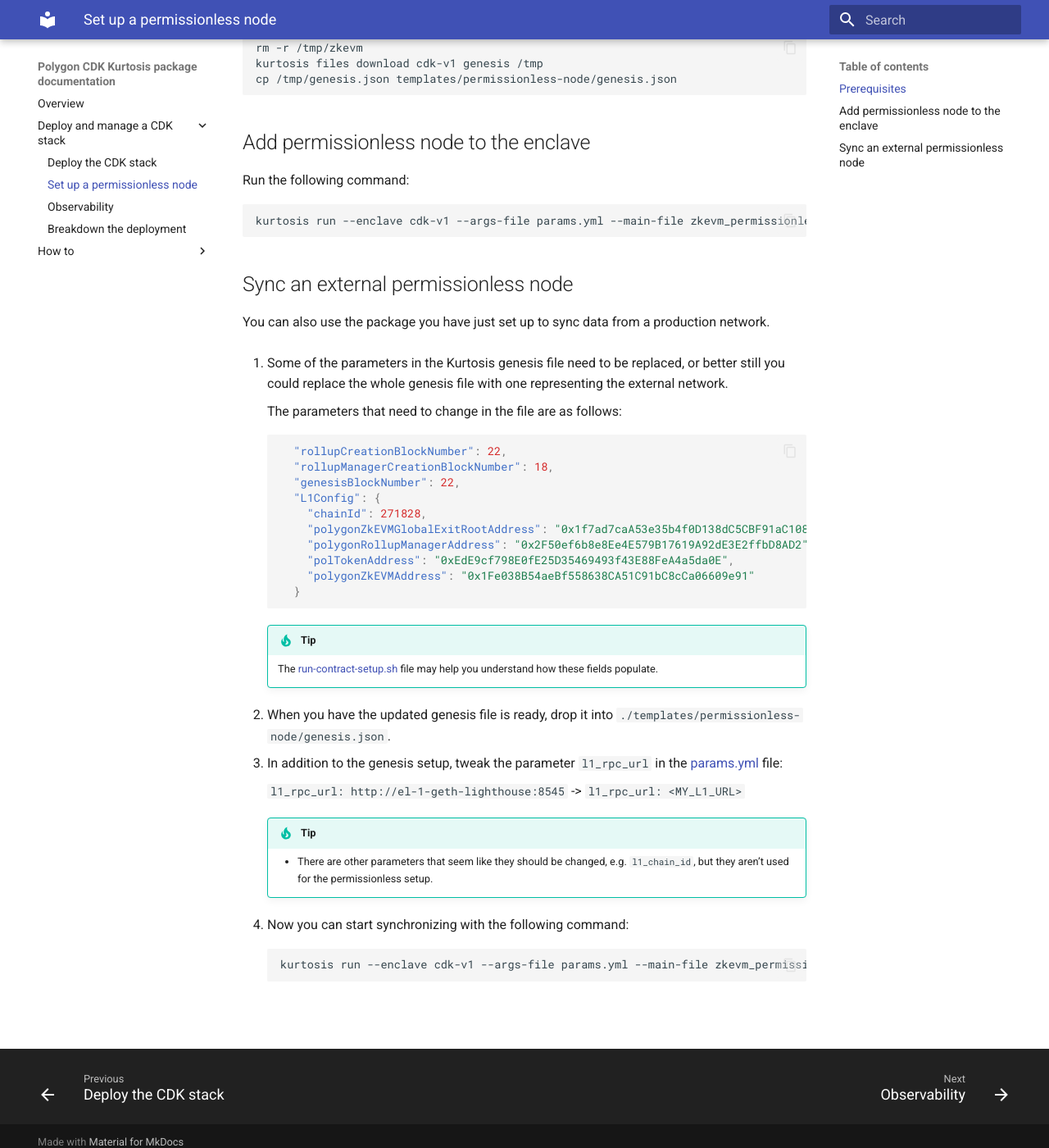
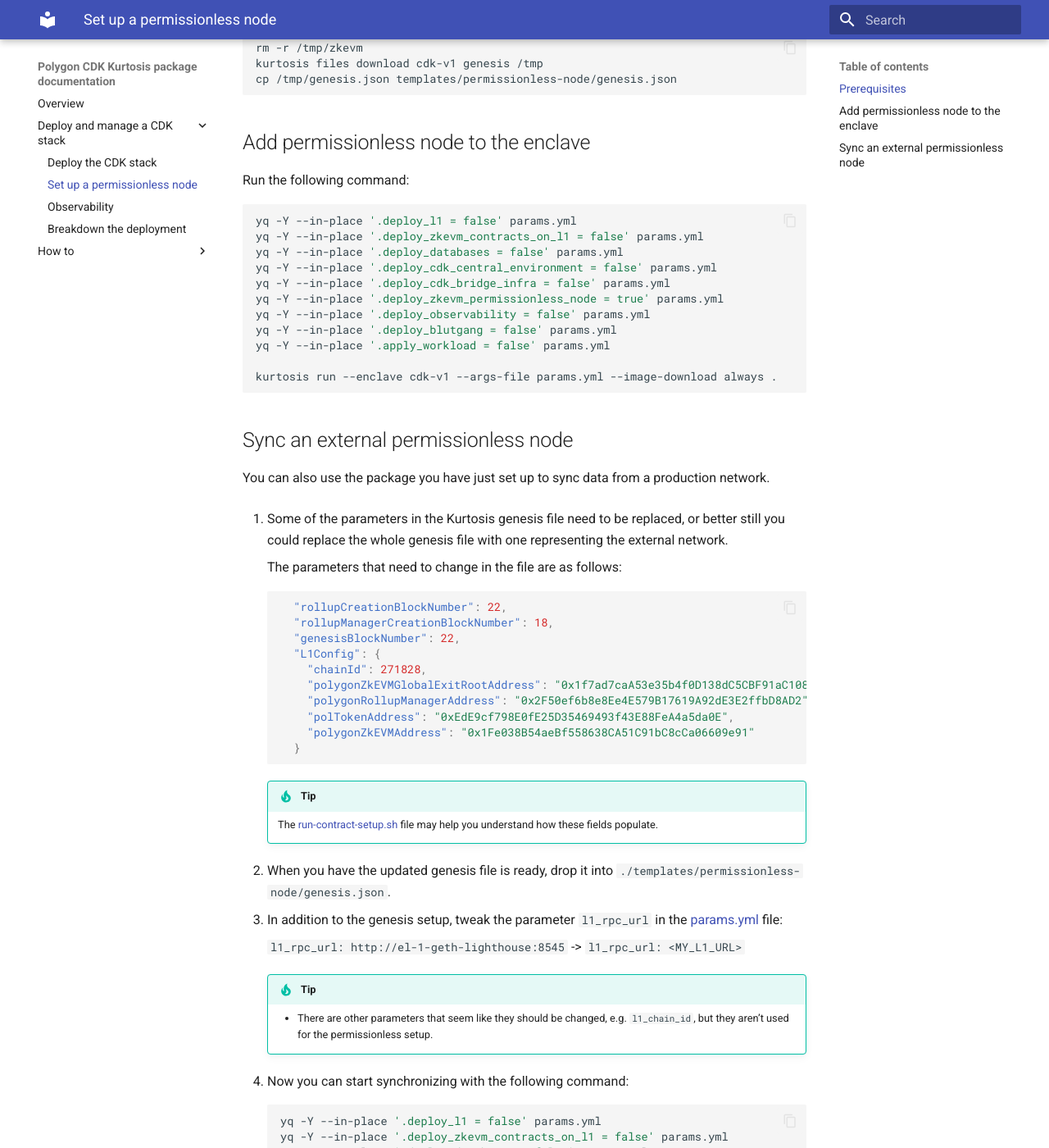
Before and after one commit to 0xPolygon/kurtosis-cdk, an MkDocs documentation site: the page built from docs/quickstart/set-up-node.md, in a window 1280 px wide and 1400 px high, scrolled down 389 px. Shown: the whole window at 82% size. Built offline with MkDocs 1.6.1 and Material for MkDocs 9.7.7, drawn with Linux system fonts in a browser that asks for light colours; some of the changed text lies outside the part shown.

Commit message:
docs: update pless setup

````diff
--- a/docs/quickstart/set-up-node.md
+++ b/docs/quickstart/set-up-node.md
@@ -20,8 +20,18 @@ cp /tmp/genesis.json templates/permissionless-node/genesis.json
 
 Run the following command:
 
-```sh
-kurtosis run --enclave cdk-v1 --args-file params.yml --main-file zkevm_permissionless_node.star .
+```bash
+yq -Y --in-place '.deploy_l1 = false' params.yml
+yq -Y --in-place '.deploy_zkevm_contracts_on_l1 = false' params.yml
+yq -Y --in-place '.deploy_databases = false' params.yml
+yq -Y --in-place '.deploy_cdk_central_environment = false' params.yml
+yq -Y --in-place '.deploy_cdk_bridge_infra = false' params.yml
+yq -Y --in-place '.deploy_zkevm_permissionless_node = true' params.yml
+yq -Y --in-place '.deploy_observability = false' params.yml
+yq -Y --in-place '.deploy_blutgang = false' params.yml
+yq -Y --in-place '.apply_workload = false' params.yml
+
+kurtosis run --enclave cdk-v1 --args-file params.yml --image-download always .
 ```
 
 ## Sync an external permissionless node
@@ -59,8 +69,18 @@ You can also use the package you have just set up to sync data from a production
 
 4. Now you can start synchronizing with the following command:
 
-    ```sh
-    kurtosis run --enclave cdk-v1 --args-file params.yml --main-file zkevm_permissionless_node.star .
+    ```bash
+    yq -Y --in-place '.deploy_l1 = false' params.yml
+    yq -Y --in-place '.deploy_zkevm_contracts_on_l1 = false' params.yml
+    yq -Y --in-place '.deploy_databases = false' params.yml
+    yq -Y --in-place '.deploy_cdk_central_environment = false' params.yml
+    yq -Y --in-place '.deploy_cdk_bridge_infra = false' params.yml
+    yq -Y --in-place '.deploy_zkevm_permissionless_node = true' params.yml
+    yq -Y --in-place '.deploy_observability = false' params.yml
+    yq -Y --in-place '.deploy_blutgang = false' params.yml
+    yq -Y --in-place '.apply_workload = false' params.yml
+
+    kurtosis run --enclave cdk-v1 --args-file params.yml --image-download always .
     ```
 
 <br/>
````
